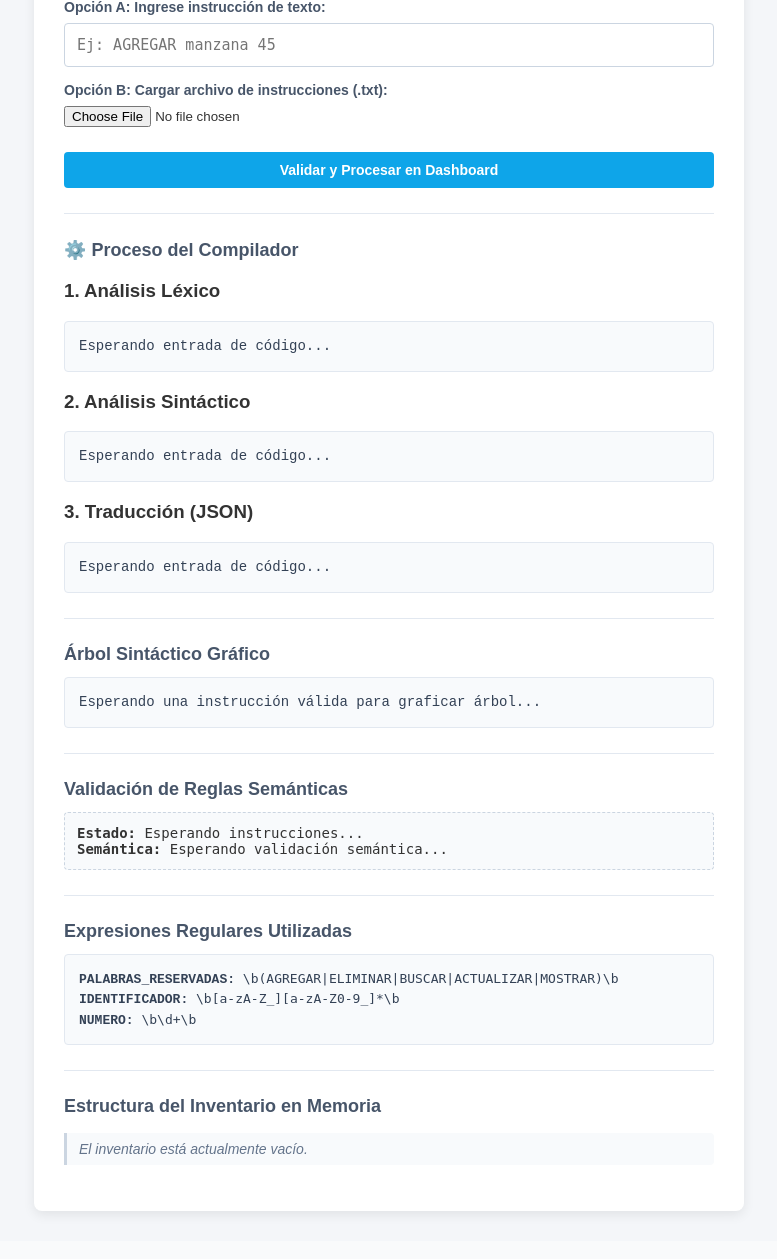
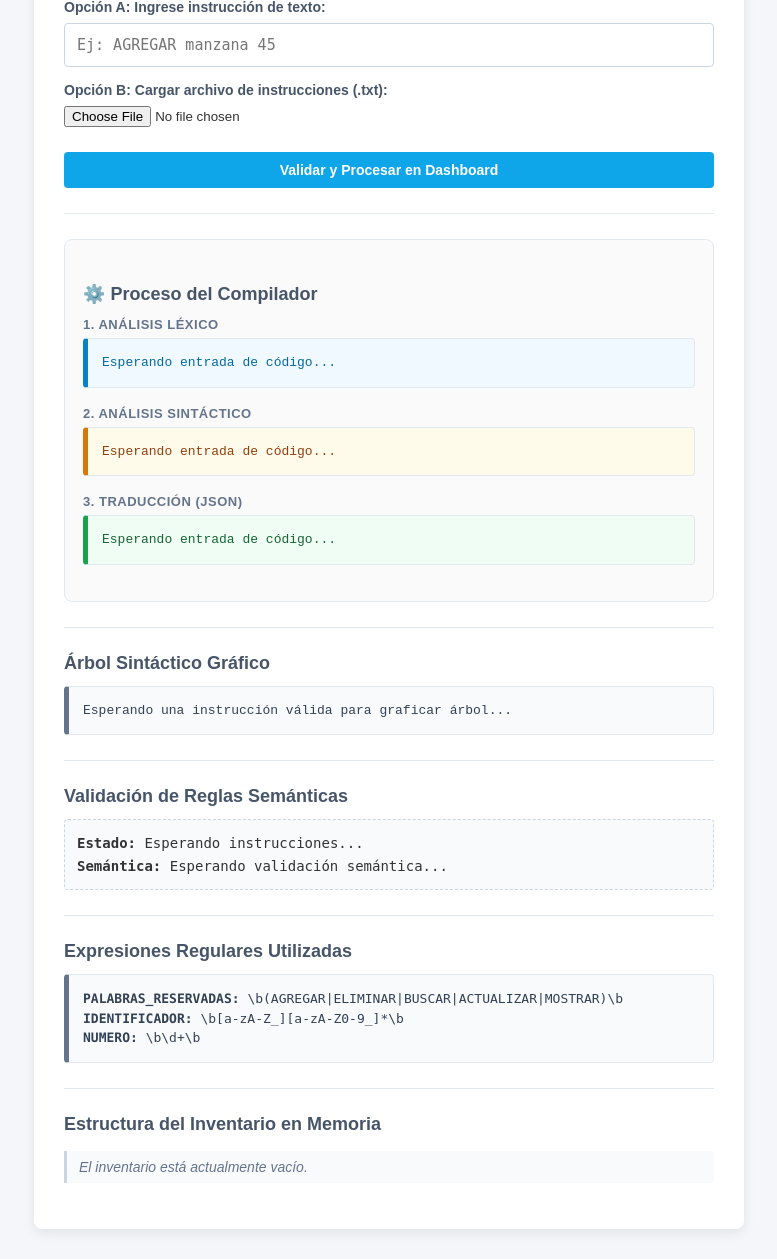
Before and after one commit to Da-Ce29/Proyecto_Final-TC-Grupo_7, a Flask app: page / in a window 1280 px wide. Shown: the part 205-1464 px from the top of the page, without its empty margins (251-1028 px from the left). Before the commit the page ends 1422 px from the top, so only its background shows below. Run offline with Flask 3, Linux system fonts and the light colour scheme.

Commit message:
Update style.css

```diff
--- a/static/style.css
+++ b/static/style.css
@@ -30,7 +30,7 @@ h1 {
 h2 {
     color: #475569;            /* Gris oscuro para subtítulos */
     font-size: 18px;
-    margin-top: 20px;
+    margin-top: 25px;
     margin-bottom: 12px;
 }
 
@@ -62,7 +62,6 @@ input[type="text"]:focus {
 }
 
 button {
-    background-color: #0284c7;
     color: white;
     padding: 10px 20px;
     font-size: 14px;
@@ -74,8 +73,21 @@ button {
     transition: background-color 0.2s;
 }
 
-button:hover {
-    background-color: #0369a1; /* Azul más oscuro al pasar el mouse */
+.btn-validar {
+    background-color: #0ea5e9;
+    margin-top: 10px;
+}
+
+.btn-validar:hover {
+    background-color: #0284c7;
+}
+
+.btn-pdf {
+    background-color: #dc2626;
+}
+
+.btn-pdf:hover {
+    background-color: #b91c1c;
 }
 
 /* =========================================
@@ -106,14 +118,44 @@ button.btn-comando:hover {
     border-color: #0284c7;
 }
 
-button.btn-validar {
-    margin-top: 10px;
-    background-color: #0ea5e9;
+/* =========================================
+   Proceso del Compilador por Pasos
+   ========================================= */
+.proceso-compilador {
+    background-color: #fafafa;
+    padding: 18px;
+    border-radius: 8px;
+    border: 1px solid #e2e8f0;
 }
 
-button.btn-validar:hover {
-    background-color: #0284c7;
+.paso-box {
+    margin-bottom: 18px;
 }
+
+.paso-box h3 {
+    font-size: 13px;
+    color: #64748b;
+    margin: 0 0 6px 0;
+    text-transform: uppercase;
+    letter-spacing: 0.5px;
+}
+
+/* Cajas Uniformes de Código */
+.codigo-box {
+    padding: 14px;
+    border-radius: 4px;
+    font-family: 'Consolas', 'Courier New', monospace;
+    font-size: 13px;
+    border: 1px solid #e2e8f0;
+    line-height: 1.5;
+    border-left-width: 5px; /* Línea de acento izquierdo gruesa */
+}
+
+/* Estilos de bordes y fondos personalizados por paso */
+.lex-box { background-color: #f0f9ff; border-left-color: #0284c7; color: #0369a1; }
+.sin-box { background-color: #fffbeb; border-left-color: #d97706; color: #92400e; }
+.json_box, .json-box { background-color: #f0fdf4; border-left-color: #16a34a; color: #166534; }
+.text-box { background-color: #f8fafc; border-left-color: #64748b; color: #334155; }
 
 /* =========================================
    Listas y Resultados Generales
@@ -132,12 +174,6 @@ li {
     font-size: 14px;
 }
 
-.token-type {
-    color: #64748b;
-    font-style: italic;
-}
-
-/* Caja de texto para el resultado del análisis */
 .resultado-box {
     background-color: #f8fafc;
     padding: 12px;
@@ -145,9 +181,9 @@ li {
     font-family: monospace;
     font-size: 14px;
     border: 1px dashed #cbd5e1;
+    line-height: 1.6;
 }
 
-/* Separadores */
 hr {
     border: 0;
     height: 1px;
@@ -155,60 +191,6 @@ hr {
     margin: 25px 0;
 }
 
-/* =========================================
-   Cajas Uniformes de Gramática y Código Python
-   ========================================= */
-.codigo-box {
-    background-color: #f8fafc; /* Mismo color gris claro uniforme */
-    color: #334155;            /* Texto oscuro para contraste legible */
-    padding: 14px;
-    border-radius: 4px;
-    font-family: 'Courier New', Courier, monospace;
-    font-size: 14px;
-    border: 1px solid #e2e8f0; /* Borde sutil */
-    line-height: 1.5;
-}
-
-/* Caja para la regla BNF con acento azul */
-.gramatica-box {
-    color: #0369a1;            /* Texto azul oscuro */
-    border-left: 4px solid #0284c7; /* Detalle lateral azul */
-}
-
-/* Caja para la traducción de Python con acento amarillo */
-.python-box {
-    color: #334155;
-    border-left: 4px solid #eab308; /* Detalle lateral amarillo de Python */
-}
-
-.python-box .comentario {
-    color: #94a3b8;            /* Gris tenue para comentarios */
-    font-style: italic;
-}
-
-.esperando {
-    color: #94a3b8;
-    font-style: italic;
-}
-
-.tabla-tokens {
-    width: 100%;
-    border-collapse: collapse;
-    margin-top: 10px;
-}
-
-.tabla-tokens th,
-.tabla-tokens td {
-    border: 1px solid #cbd5e1;
-    padding: 10px;
-    text-align: left;
-}
-
-.tabla-tokens th {
-    background-color: #0284c7;
-    color: white;
-}
-
 pre {
     white-space: pre-wrap;
     margin: 0;
```
